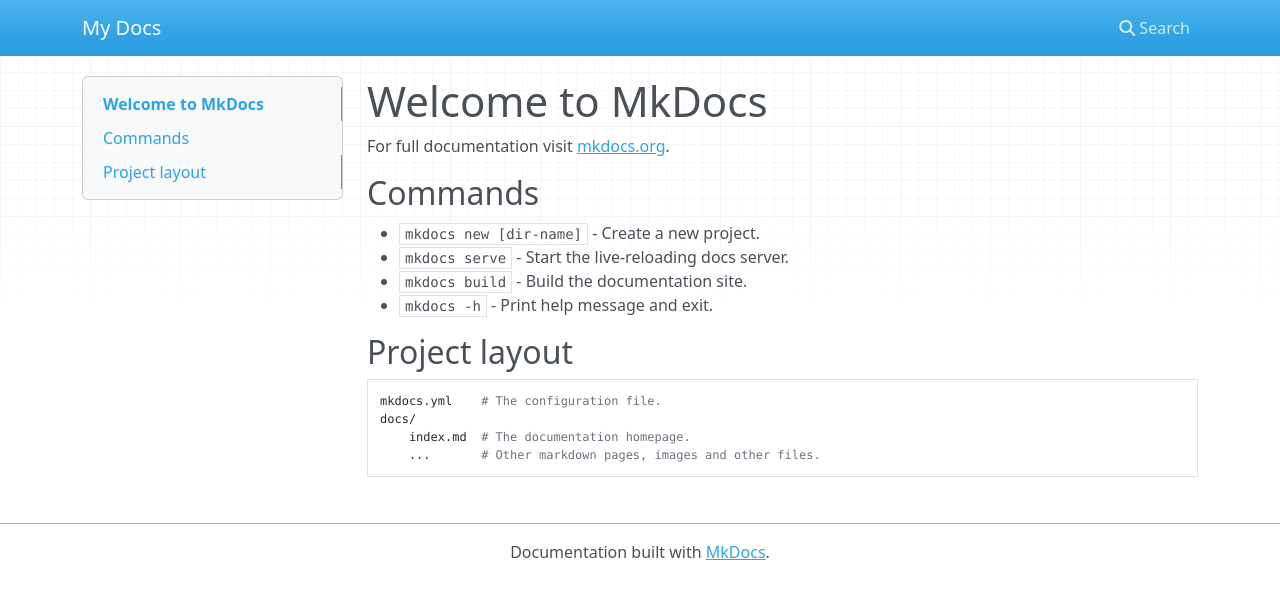
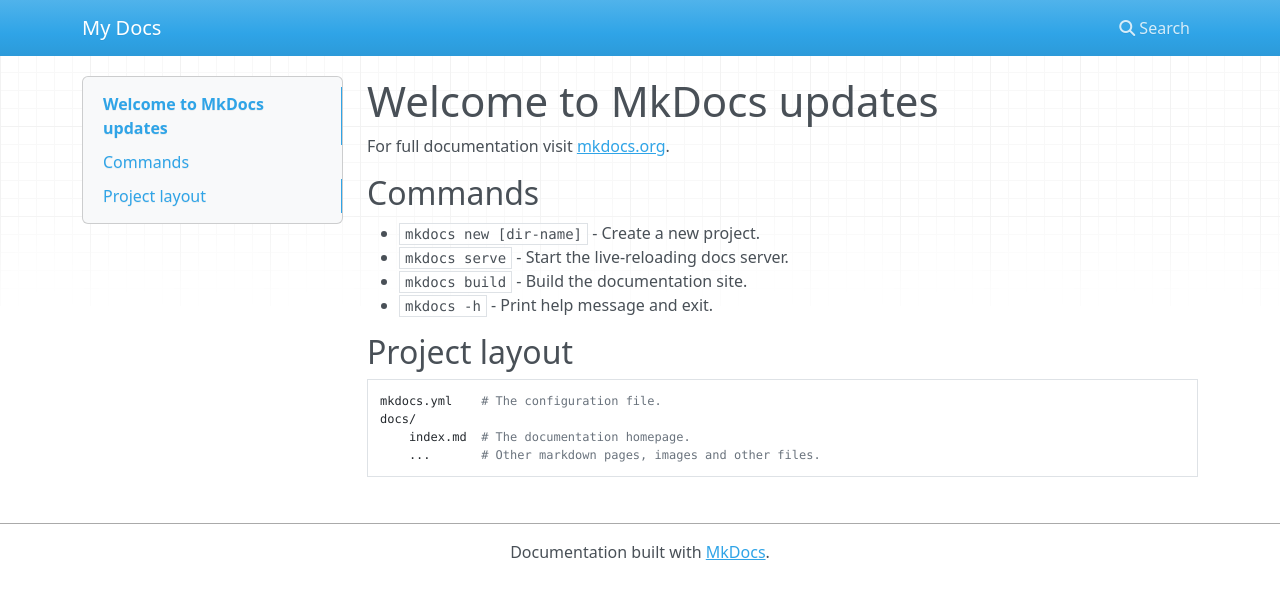
Before and after one commit to mahmodahmad003sy/mkdocs-site, an MkDocs documentation site: the page built from docs/index.md, in a window 1280 px wide. Shown: the top 599 px of the page. Built offline with MkDocs 1.6.1, drawn with Linux system fonts in a browser that asks for light colours; nearby versions of some CDN libraries.

Commit message:
Update index.md

```diff
--- a/docs/index.md
+++ b/docs/index.md
@@ -1,4 +1,4 @@
-# Welcome to MkDocs
+# Welcome to MkDocs updates
 
 For full documentation visit [mkdocs.org](https://www.mkdocs.org).
 
```
